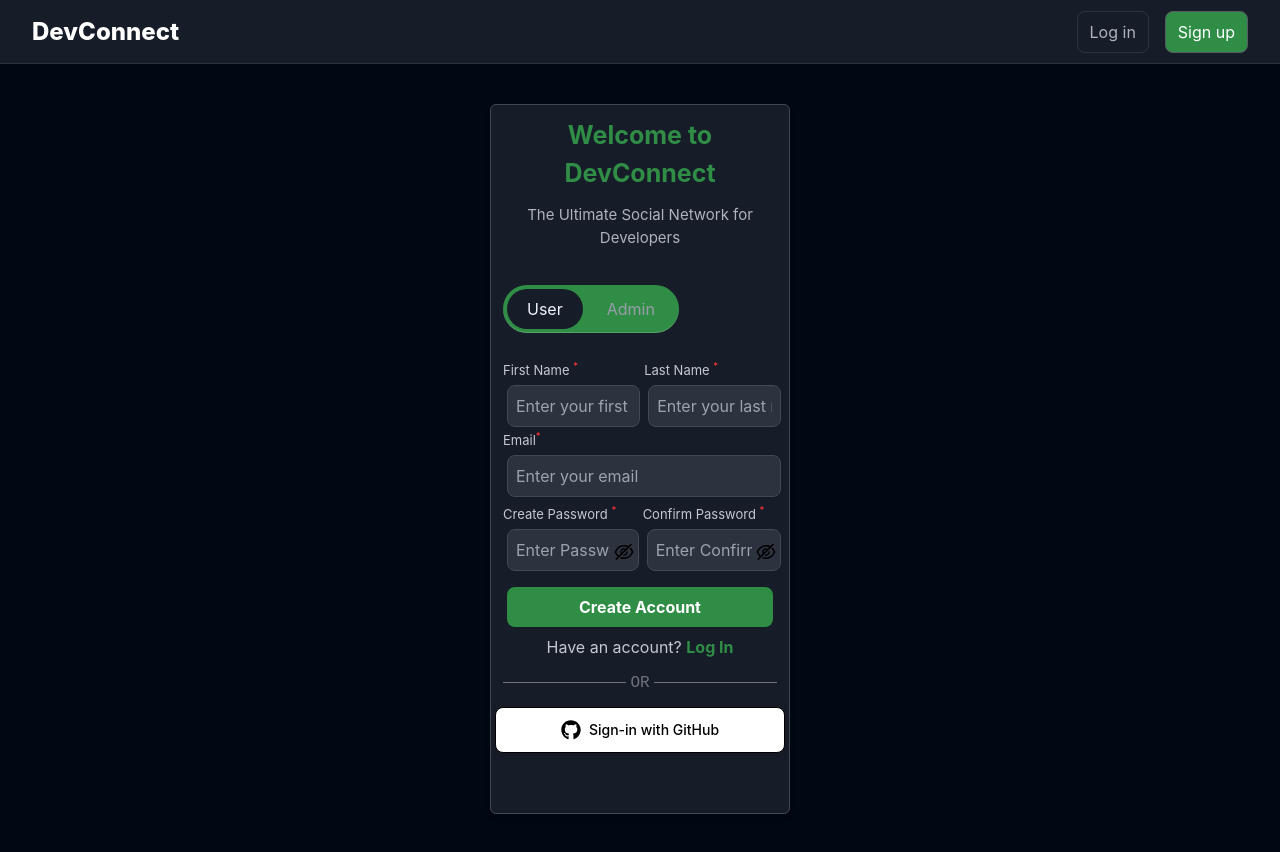
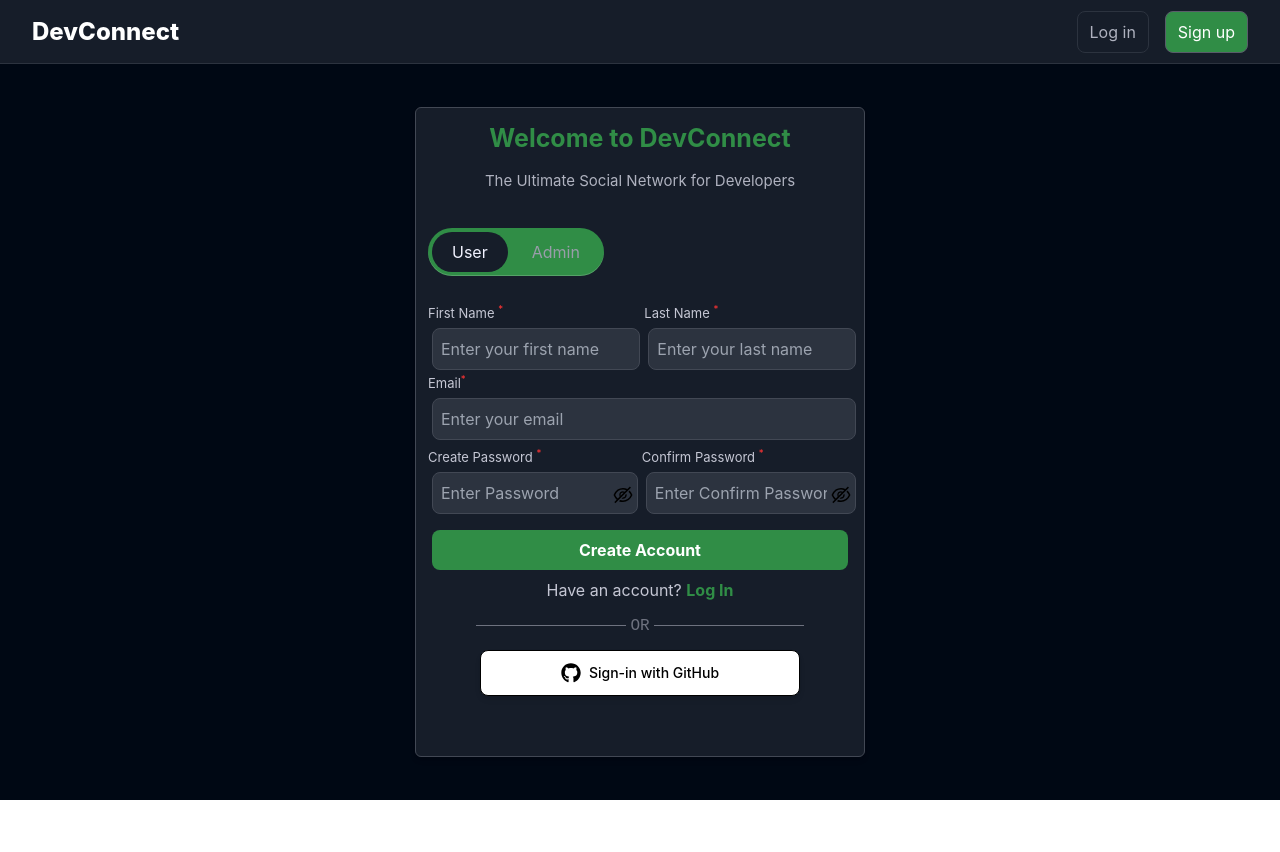
Before and after one commit to kamleshgupta12/DevConnectFrontend, a React (Create React App) app: page /signup in a window 1280 px wide. After the commit the page ends 800 px from the top, so only its background shows below. Built offline with nearby package versions, Linux system fonts and the light colour scheme; no server answers.

Commit message:
ui again

```diff
--- a/src/components/core/Auth/Tamplate.jsx
+++ b/src/components/core/Auth/Tamplate.jsx
@@ -8,8 +8,8 @@
 function Tamplate({ title, des1, des2, img, formType, setLogged }) {
     return (
         <>
-            <div className="p-10  w-full flex  justify-center items-center sm:flex-col md:flex-row m-auto rounded-3xl gap-4   ">
-                <div className=" w-[300px] border border-richblack-600 flex flex-col gap-3 rounded-md  bg-richblack-800   shadow-md p-3 ">
+            <div className="p-10 mx-auto  w-full flex  justify-center items-center sm:flex-col md:flex-row m-auto rounded-3xl gap-4   ">
+                <div className=" w-[450px]  border border-richblack-600 flex flex-col gap-3 rounded-md  bg-richblack-800   shadow-md p-3 ">
                     <div>
                         <h1 className="text-[25px] text-center font-bold text-[#308d46]">{title}</h1>
                     </div>
--- a/src/components/core/Auth/omniAuth/GithubAuth.jsx
+++ b/src/components/core/Auth/omniAuth/GithubAuth.jsx
@@ -82,7 +82,7 @@
 
   return (
     <button
-      className="flex items-center justify-center gap-2 w-[290px] p-3 border border-gray-300 rounded-lg shadow-md bg-white hover:bg-gray-100 transition-all duration-200"
+      className="flex items-center justify-center gap-2 w-[320px] p-3 border border-gray-300 rounded-lg shadow-md bg-white hover:bg-gray-100 transition-all duration-200"
       onClick={handleClick}
     >
       <FaGithub className="text-xl text-black" />
--- a/src/components/core/Auth/omniAuth/GoogleAuth.jsx
+++ b/src/components/core/Auth/omniAuth/GoogleAuth.jsx
@@ -59,7 +59,7 @@
     <div className="flex justify-center">
       <GoogleLogin
         size="large"
-        width="290px"
+        width="320px"
         logo_alignment="center"
         onSuccess={onSuccess}
         onError={onError}
```
